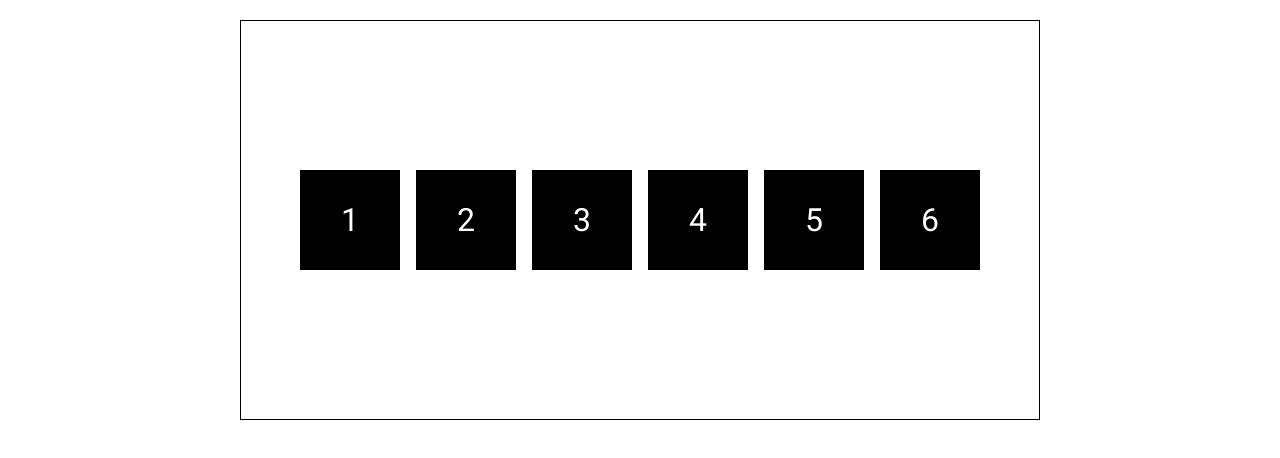
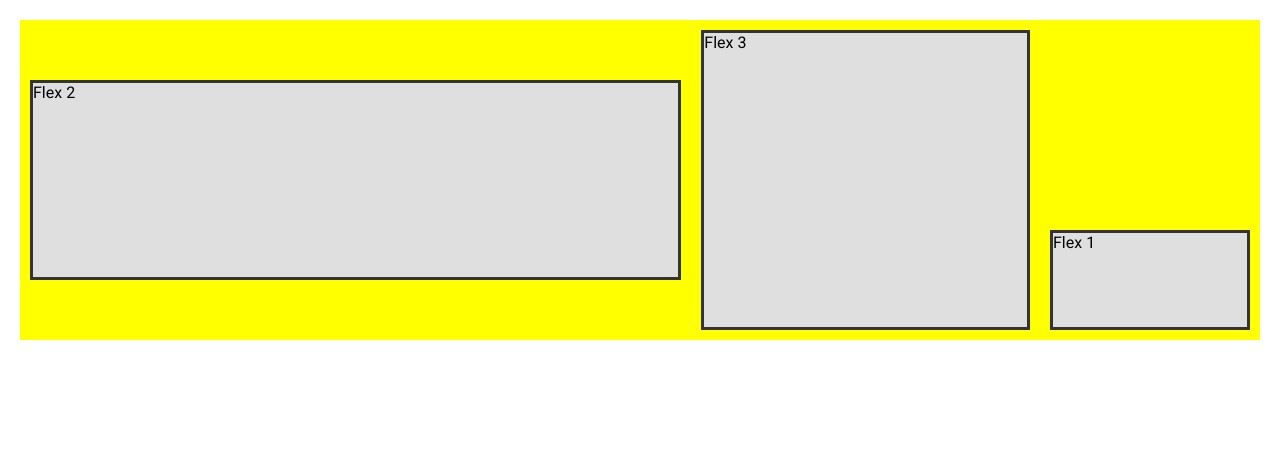
Before and after one commit to Bonkers1234/FCC_CSS_course, a plain HTML site: page 14_lesson_starter/index.html in a window 1280 px wide. Drawn offline with Linux system fonts and the light colour scheme.

Commit message:
Additional Flex-Box exercises

```diff
--- a/14_lesson_starter/css/style.css
+++ b/14_lesson_starter/css/style.css
@@ -38,3 +38,46 @@ body {
   justify-content: center;
   align-items: center;
 }
+
+
+/* Additional exercises */
+
+.flexbox-container {
+  display: flex;
+  background-color: yellow;
+  /* height: 700px;
+  flex-wrap: wrap;
+  justify-content: space-around;
+  align-items: center;
+  align-content: center; */
+
+}
+
+.flexbox-item {
+  width: 200px;
+  margin: 10px;
+  border: 3px solid #333;
+  background-color: #dfdfdf;
+}
+
+.flexbox-item-1 {
+  min-height: 100px;
+  flex-shrink: 0;
+  align-self: end;
+  order: 3;
+}
+
+.flexbox-item-2 {
+  min-height: 200px;
+  flex-grow: 2;
+  flex-basis: 0;
+  align-self: center;
+  order: 1;
+}
+
+.flexbox-item-3 {
+  min-height: 300px;
+  flex-grow: 1;
+  flex-basis: 0;
+  order: 2;
+}
--- a/14_lesson_starter/index.html
+++ b/14_lesson_starter/index.html
@@ -10,14 +10,21 @@
 </head>
 
 <body>
-   <main class="container">
+   <!-- <main class="container">
         <div class="box">1</div>
         <div class="box">2</div>
         <div class="box">3</div>
         <div class="box">4</div>
         <div class="box">5</div>
         <div class="box">6</div>
-   </main>
+   </main> -->
+
+   <!-- Additional exercises -->
+   <div class="flexbox-container">
+    <div class="flexbox-item flexbox-item-1">Flex 1</div>
+    <div class="flexbox-item flexbox-item-2">Flex 2</div>
+    <div class="flexbox-item flexbox-item-3">Flex 3</div>
+   </div>
 </body>
 
 </html>
```
